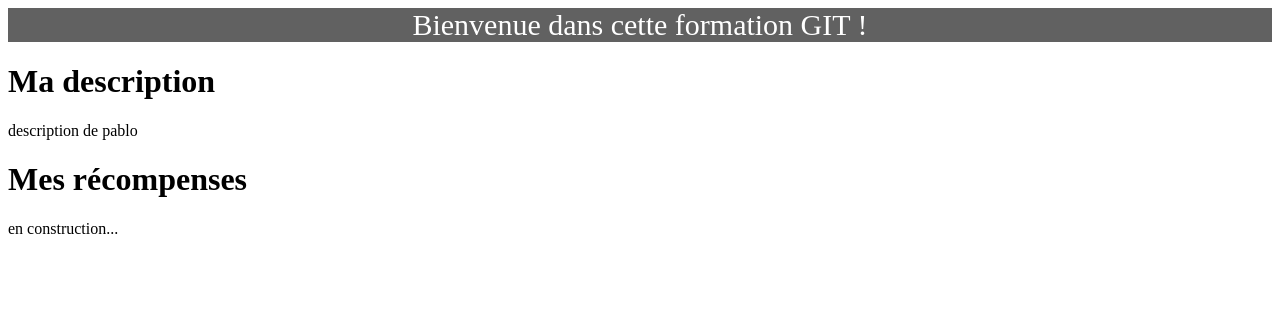
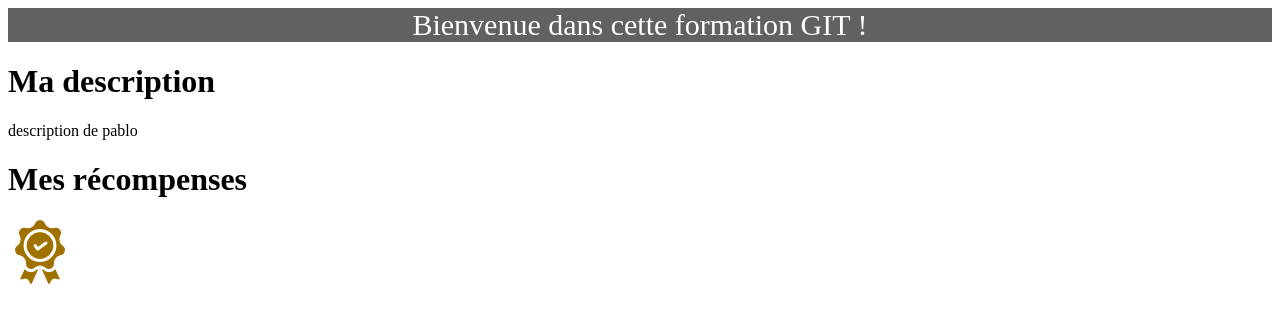
Before and after one commit to croulu/test, a plain HTML site: page hello.html in a window 1280 px wide. Drawn offline with Linux system fonts and the light colour scheme.

Commit message:
ajout image bronze

```diff
--- a/hello.html
+++ b/hello.html
@@ -26,7 +26,7 @@
 		<!-- recompense -->
 		<div>
 			<h1>Mes récompenses</h1>
-			<p>en construction...</p>
+			<p><img src="images/medal_bronze.png"></p>
 		</div>
 
 </body></html>
```
